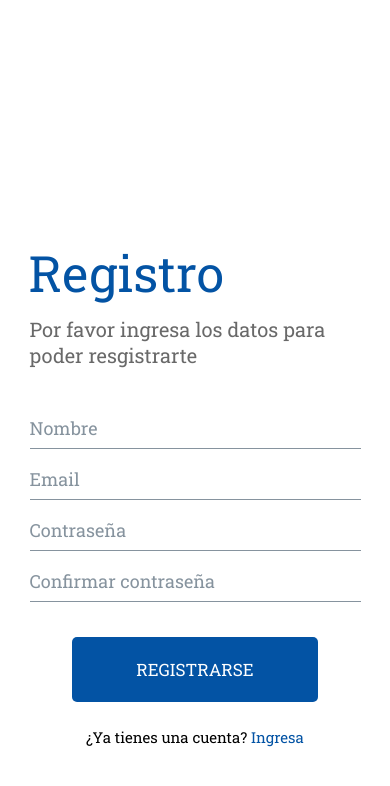
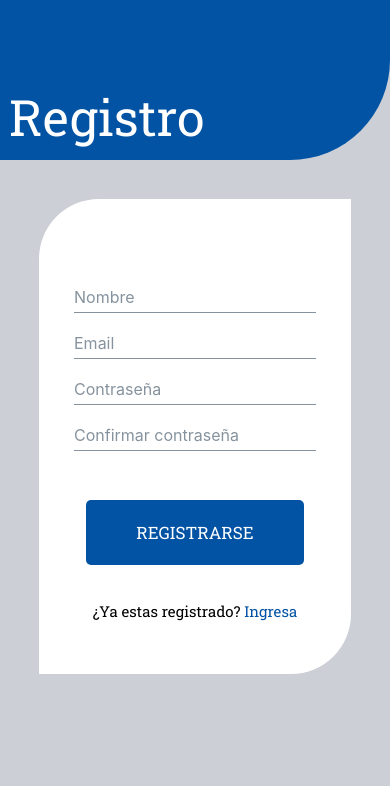
Before and after one commit to EnzoPae/react-native-registro-prueba, a React Native app: screen / in a window 390 px wide. Shown: the top 786 px of the page. Built offline with nearby package versions, Linux system fonts and the light colour scheme.

Commit message:
Cambie practicamente todo la parte grafica (falta mejorar el codigo). La parte de Formik se mantiene igual ;)

```diff
--- a/src/screens/registro.js
+++ b/src/screens/registro.js
@@ -5,6 +5,7 @@ import {
   StyleSheet,
   TouchableOpacity,
   View,
+  ScrollView,
 } from "react-native";
 import { Input } from "@rneui/themed";
 import { Formik } from "formik";
@@ -19,17 +20,17 @@ const Registro = () => {
     email: null,
     password: null,
     confirmPassword: null,
-  }
-  const handleEnviar = async(values)=>{
-    const response = await createUser(values)
-    console.log(response.status)
-  }
+  };
+  const handleEnviar = async (values) => {
+    const response = await createUser(values);
+    console.log(response.status);
+  };
   return (
     <SafeAreaView style={styles.container}>
       <Formik
         initialValues={initialValues}
         validationSchema={signUpValidationSchema}
-        onSubmit={values=>handleEnviar(values)}
+        onSubmit={(values) => handleEnviar(values)}
       >
         {({
           handleChange,
@@ -41,61 +42,107 @@ const Registro = () => {
           isValid,
         }) => (
           <>
+            <ScrollView
+              contentContainerStyle={{ alignItems: "center" }}
+              style={styles.scroll}
+            >
+              <View style={styles.blue}>
                 <Text style={styles.titleText}>Registro</Text>
-            <Text style={styles.subTitleText}>
-              Por favor ingresa los datos para poder resgistrarte
-            </Text>
+              </View>
+              <View style={styles.box}>
+                <View style={styles.inputBox}>
                   <Input
                     name="name"
                     onChangeText={handleChange("name")}
-              onBlur={handleBlur('name')}
+                    onBlur={handleBlur("name")}
                     value={values.name}
-              placeholder="Nombre" style={styles.roboto} />
-            {(errors.name && touched.name) &&
-              <Text style={{ fontSize: 10, color: 'red' }}>{errors.name}</Text>
-            }
+                    placeholder="Nombre"
+                    style={styles.roboto}
+                  />
+                  {errors.name && touched.name && (
+                    <Text style={styles.textError}>
+                      {errors.name}
+                    </Text>
+                  )}
                   <Input
                     name="email"
                     onChangeText={handleChange("email")}
-              onBlur={handleBlur('email')}
+                    onBlur={handleBlur("email")}
                     value={values.email}
-              placeholder="Email" style={styles.roboto} />
-            {(errors.email && touched.email) &&
-              <Text style={{ fontSize: 10, color: 'red' }}>{errors.email}</Text>
-            }
+                    placeholder="Email"
+                    style={styles.roboto}
+                  />
+                  {errors.email && touched.email && (
+                    <Text style={styles.textError}>
+                      {errors.email}
+                    </Text>
+                  )}
                   <Input
                     name="password"
                     onChangeText={handleChange("password")}
-              onBlur={handleBlur('password')}
+                    onBlur={handleBlur("password")}
                     value={values.password}
-              placeholder="Contraseña" secureTextEntry={true} style={styles.roboto} />
-            {(errors.password && touched.password) &&
-              <Text style={{ fontSize: 10, color: 'red' }}>{errors.password}</Text>
-            }
+                    placeholder="Contraseña"
+                    secureTextEntry={true}
+                    style={styles.roboto}
+                  />
+                  {errors.password && touched.password && (
+                    <Text style={styles.textError}>
+                      {errors.password}
+                    </Text>
+                  )}
                   <Input
                     name="confirmPassword"
                     onChangeText={handleChange("confirmPassword")}
-              onBlur={handleBlur('confirmPassword')}
+                    onBlur={handleBlur("confirmPassword")}
                     value={values.confirmPassword}
-              placeholder="Confirmar contraseña" secureTextEntry={true} style={styles.roboto}
-              errorMessage={
-                (errors.confirmPassword && touched.confirmPassword) && errors.confirmPassword}/>
+                    placeholder="Confirmar contraseña"
+                    secureTextEntry={true}
+                    style={styles.roboto}
+                    /*errorMessage={
+                      errors.confirmPassword &&
+                      touched.confirmPassword &&
+                      errors.confirmPassword
+                    }*/
+                  />
+                   {errors.confirmPassword && touched.confirmPassword && (
+                    <Text style={styles.textError}>
+                      {errors.confirmPassword}
+                    </Text>
+                  )}
                   {/*EJEMPLO DE COMO PASAR ERRORES */}
-            <View style={{ alignItems: 'center', paddingTop: 20, paddingBottom: 20 }}>
+                </View>
+                <View
+                  style={{
+                    alignItems: "center",
+                    marginBottom: "10%",
+                    marginTop: "3%",
+                  }}
+                >
                   <MyButton
                     onPress={handleSubmit}
                     disabled={!isValid}
-                label={'REGISTRARSE'}
-                size={'large'} />
+                    label={"REGISTRARSE"}
+                    size={"large"}
+                  />
                 </View>
-            <View style={{ flexDirection: 'row', justifyContent: 'center' }}>
-              <LinkButtom label={"¿Ya tienes una cuenta? "} type={"secondary"} />
+                <View
+                  style={{ flexDirection: "row", justifyContent: "center" }}
+                >
+                  <LinkButtom
+                    label={"¿Ya estas registrado? "}
+                    type={"secondary"}
+                  />
                   <LinkButtom
                     onPress={() => alert("Go to the Login")}
                     label={"Ingresa"}
                   />
                 </View>
-          </>)}
+              </View>
+              <Text/>
+            </ScrollView>
+          </>
+        )}
       </Formik>
     </SafeAreaView>
   );
@@ -104,29 +151,56 @@ const Registro = () => {
 const styles = StyleSheet.create({
   container: {
     flex: 1,
+    justifyContent: "flex-start",
+    backgroundColor: "#cccfd6",
+    alignItems: "center",
+  },
+  blue: {
+    backgroundColor: "#0353A4",
+    height: 160,
+    width: "100%",
+    borderBottomRightRadius: 100,
+    borderBottomLeftRadius: 0,
     justifyContent: "flex-end",
-    marginBottom: '25%',
-    marginLeft: '5%',
-    marginRight: '5%',
+  },
+  box: {
+    backgroundColor: "#fff",
+    width: "80%",
+    height: 475,
+    marginTop: "10%",
+    borderRadius: 60,
+    borderTopRightRadius: 0,
+    borderBottomLeftRadius: 0,
+    elevation: 8,
+    justifyContent: "center",
   },
   titleText: {
     fontSize: 50,
     paddingBottom: 10,
     paddingLeft: 9,
     fontFamily: "roboto",
-    color: Colors.primary,
-  },
-  subTitleText: {
-    fontSize: 20,
-    paddingBottom: 40,
-    paddingLeft: 10,
-    fontFamily: "roboto",
-    color: Colors.secondary,
+    color: "#fff",
   },
   roboto: {
-    fontFamily: 'roboto'
+    marginBottom: -5,
+    fontSize: 16,
+  },
+  inputBox: {
+    marginLeft: 25,
+    marginRight: 25,
+    marginBottom: 25,
+    marginTop: 25,
+  },
+  scroll: {
+    width: "100%",
+  },
+  textError: {
+    fontSize: 10,
+    color: 'red',
+    marginTop: -20,
+    marginBottom: 6,
+    marginLeft: 12
   }
-
 });
 
 export default Registro;
```
Lines whose indentation alone changed are shown as unchanged.
